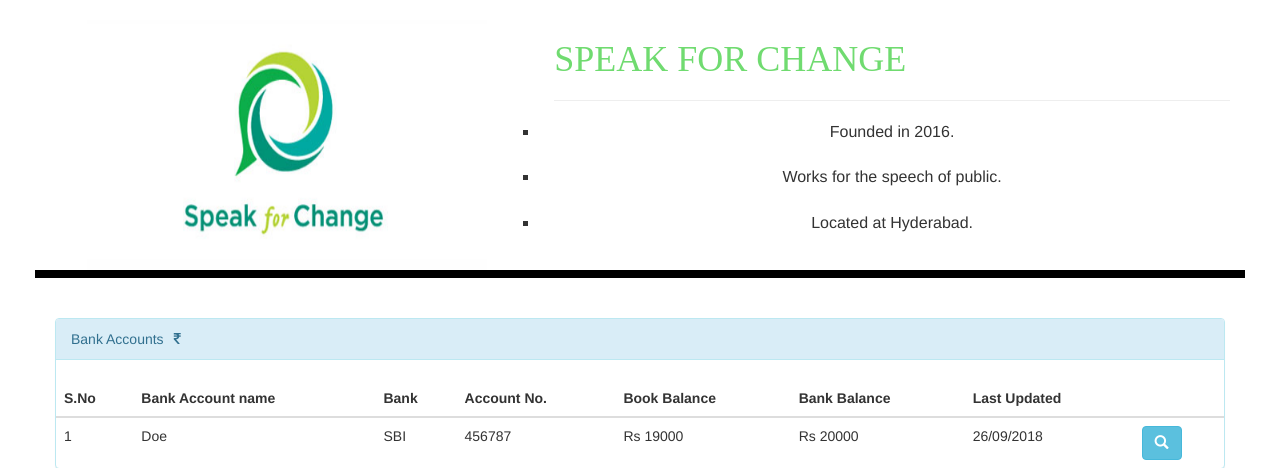
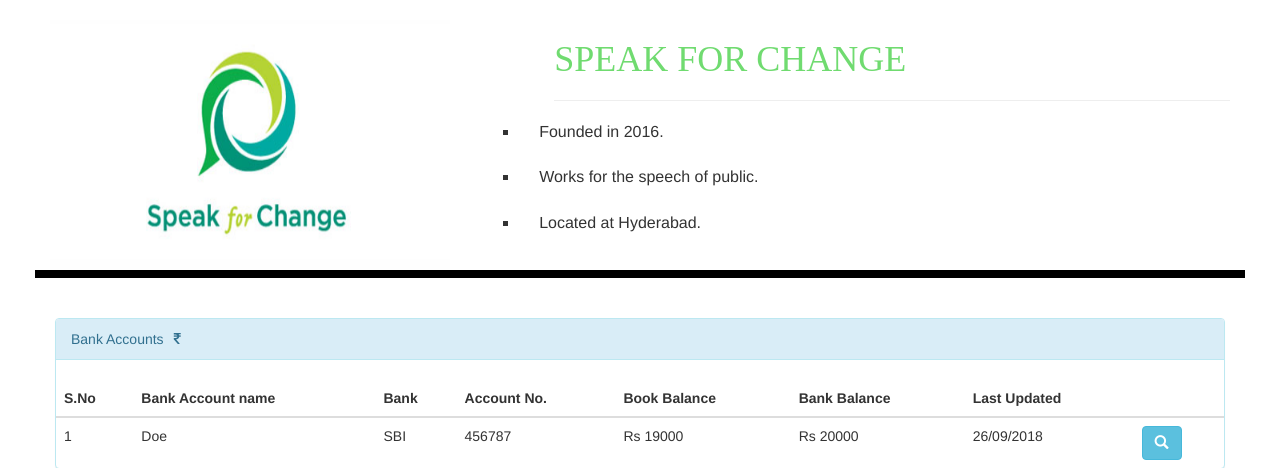
Before and after one commit to adityakuppa26/Funds-Tracking-AngelHack, a CodeIgniter app: page /database/index.php/home/speak in a window 1280 px wide. Shown: the part 102-570 px from the top of the page. Run offline with CodeIgniter, Linux system fonts and the light colour scheme; data that the repository does not hold is empty; some libraries are stand-ins or nearby versions.

Commit message:
Update speak.php

```diff
--- a/application/views/pages/speak.php
+++ b/application/views/pages/speak.php
@@ -93,7 +93,7 @@ ul.b {
 </head>
 <body>
 
-<div class=" text-center" >
+<div>
   <div class="row" style="border-bottom:8px solid black;">
 
     <div class="col-sm-5" >
@@ -104,9 +104,9 @@ ul.b {
       <h1 class="text-uppercase faded animated fadeInRight" align="left">Speak For Change<hr></h1>
    </div>
      <ul class="b" style="font-size: 16px">
-      <li> Founded in 2016.</li><br>
-      <li> Works for the speech of public. </li><br>
-      <li> Located at Hyderabad.</li>
+      <li style="padding-left: 20px;"> Founded in 2016.</li><br>
+      <li style="padding-left: 20px;"> Works for the speech of public. </li><br>
+      <li style="padding-left: 20px;"> Located at Hyderabad.</li>
     </ul>
   </div>
 
```
